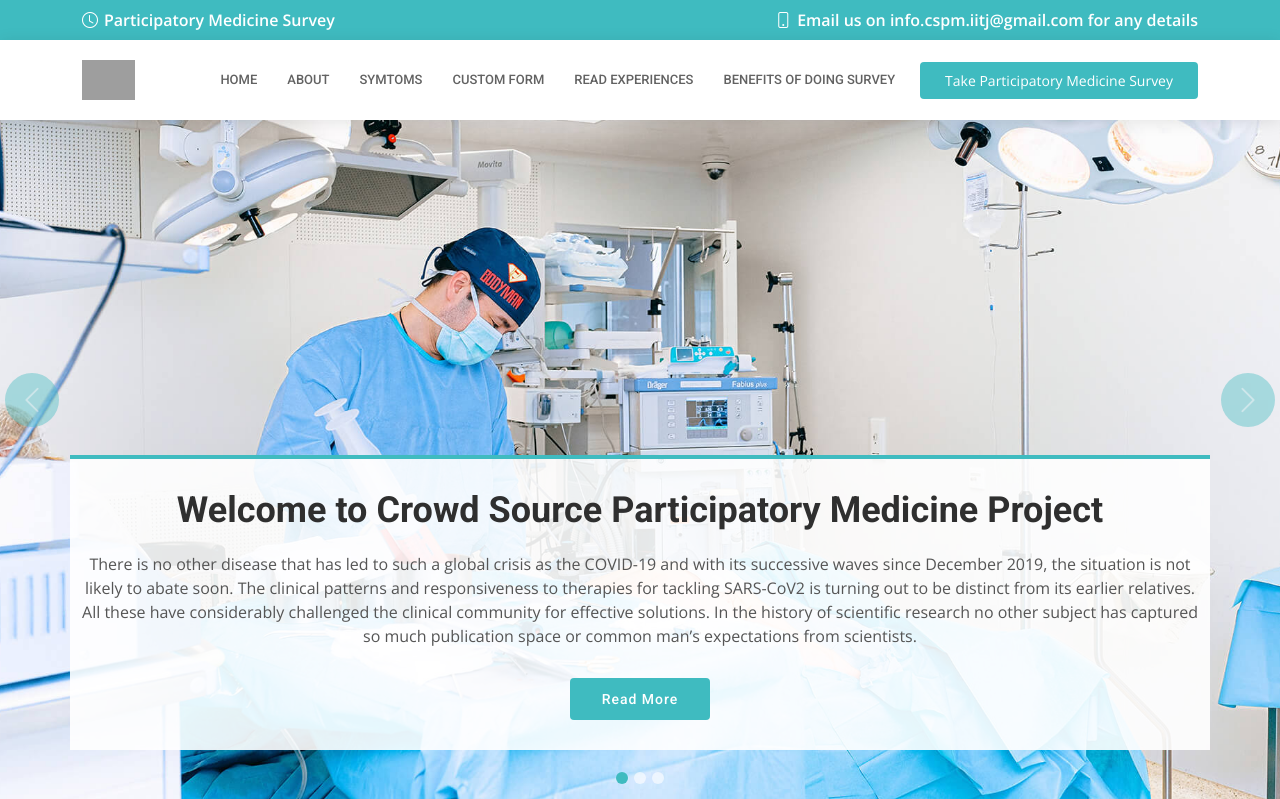
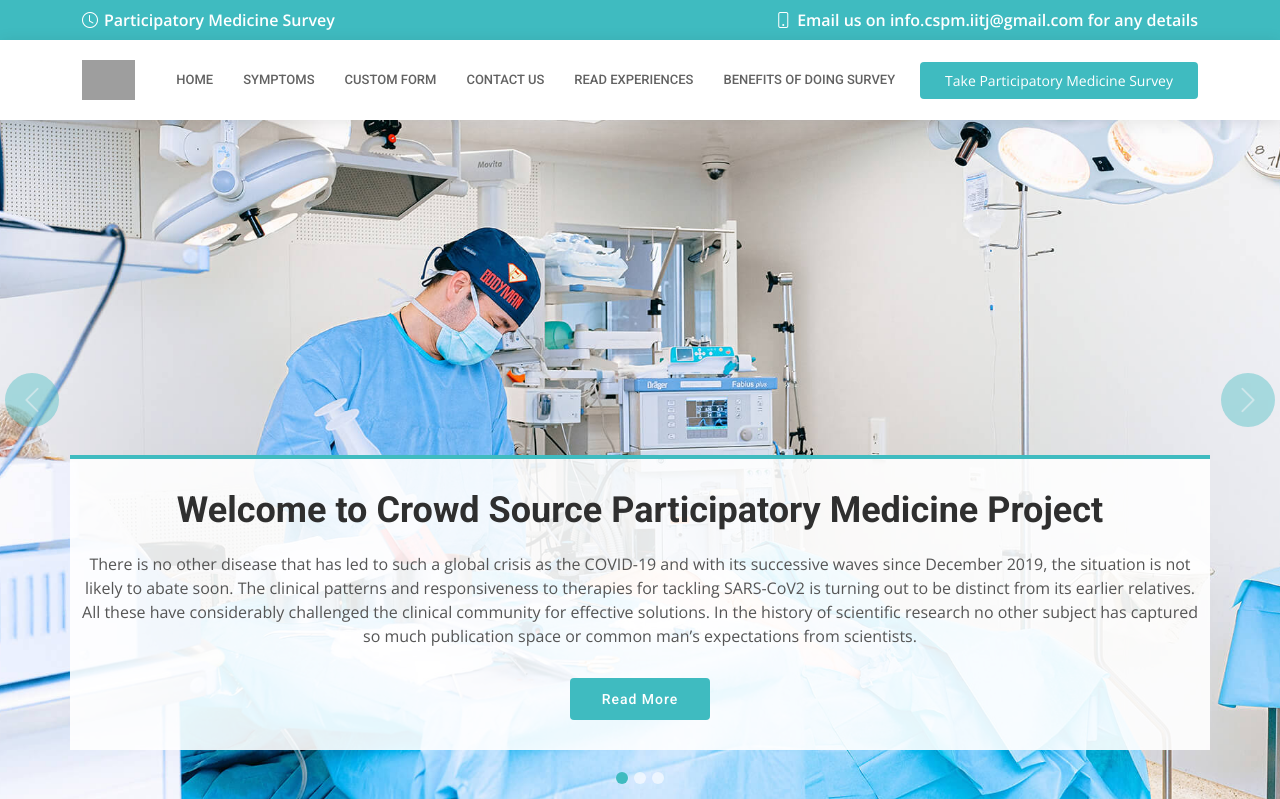
Before and after one commit to Sahil1479/crowdsourced-participatory-medicine.github.io, a Django app: page / in a window 1280 px wide. Shown: the top 799 px of the page. Run offline with Django 3.2, Linux system fonts and the light colour scheme; data that the repository does not hold is empty; some libraries are stand-ins or nearby versions; grey boxes are pictures that could not be loaded.

Commit message:
Spell correction

```diff
--- a/home/models.py
+++ b/home/models.py
@@ -55,7 +55,7 @@ class QueryReply(models.Model):
         return str(self.pk)
 
 
-class Symtoms(models.Model):
+class Symptom(models.Model):
     name = models.CharField(max_length=40, blank=False, null=False, verbose_name='Name')
     count = models.IntegerField(blank=False, null=False)
 
--- a/home/urls.py
+++ b/home/urls.py
@@ -9,5 +9,5 @@ urlpatterns = [
     path('query/', views.query, name='query'),
     path('covid_experience/', views.covid_experience, name='covid_experience'),
     path('read_experience/', views.read_experience, name='read_experience'),
-    path('symtoms_wordcloud/', views.symtoms_wordcloud, name='symtoms_wordcloud'),
+    path('symptoms_wordcloud/', views.symptoms_wordcloud, name='symptoms_wordcloud'),
 ]
--- a/home/views.py
+++ b/home/views.py
@@ -1,6 +1,6 @@
 from django.shortcuts import render, redirect
 
-from .models import Queries, CovidExperience, QueryReply, Symtoms
+from .models import Queries, CovidExperience, QueryReply, Symptom
 
 def home(request):
     total_experiences = len(CovidExperience.objects.all())
@@ -54,7 +54,7 @@ def read_experience(request):
     return render(request, 'experiences.html', {'experiences': experiences, 'replies': replies})
 
 
-def symtoms_wordcloud(request):
-    symtoms = Symtoms.objects.all()
+def symptoms_wordcloud(request):
+    symptoms = Symptom.objects.all()
 
-    return render(request, 'wordcloud.html', {'symtoms': symtoms})
+    return render(request, 'wordcloud.html', {'symptoms': symptoms})
--- a/templates/base.html
+++ b/templates/base.html
@@ -58,9 +58,9 @@
       <nav id="navbar" class="navbar order-last order-lg-0">
         <ul>
           <li><a class="nav-link scrollto " href="/">Home</a></li>
-          <li><a class="nav-link scrollto" href="#queryForm">About</a></li>
-          <li><a class="nav-link scrollto" href="{% url 'home:symtoms_wordcloud' %}">Symtoms</a></li>
+          <li><a class="nav-link scrollto" href="{% url 'home:symptoms_wordcloud' %}">Symptoms</a></li>
           <li><a class="nav-link scrollto" href="{% url 'home:covid_experience' %}">Custom Form</a></li>
+          <li><a class="nav-link scrollto" href="#contact">Contact Us</a></li>
           <li><a class="nav-link scrollto" href="{% url 'home:read_experience' %}">Read Experiences</a></li>
           <li><a class="nav-link scrollto" href="#">Benefits of doing survey</a></li>
         </ul>
--- a/templates/home.html
+++ b/templates/home.html
@@ -443,7 +443,7 @@ At any time you can ask to remove your submission as a part of this project. Per
 
           </div>
 
-          <div id="queryForm" class="col-lg-6">
+          <div class="col-lg-6">
             <form  action="/query/" method="POST" role="form" class="php-email-form">
               {% csrf_token %}
               <div class="row" style="align-items: end;">
--- a/templates/wordcloud.html
+++ b/templates/wordcloud.html
@@ -13,7 +13,7 @@ Word Cloud
 
 {% block content %}
 <section id="contact" class="contact" style="margin-top: 80px;">
-    {% for s in symtoms %}
+    {% for s in symptoms %}
         <div style="background: yellow;">
             <p>
                 {{s.name}} - {{s.count}}
```
Also changed, not shown: home/admin.py (+4 -4 lines), home/migrations/0002_auto_20220430_1837.py (added).
